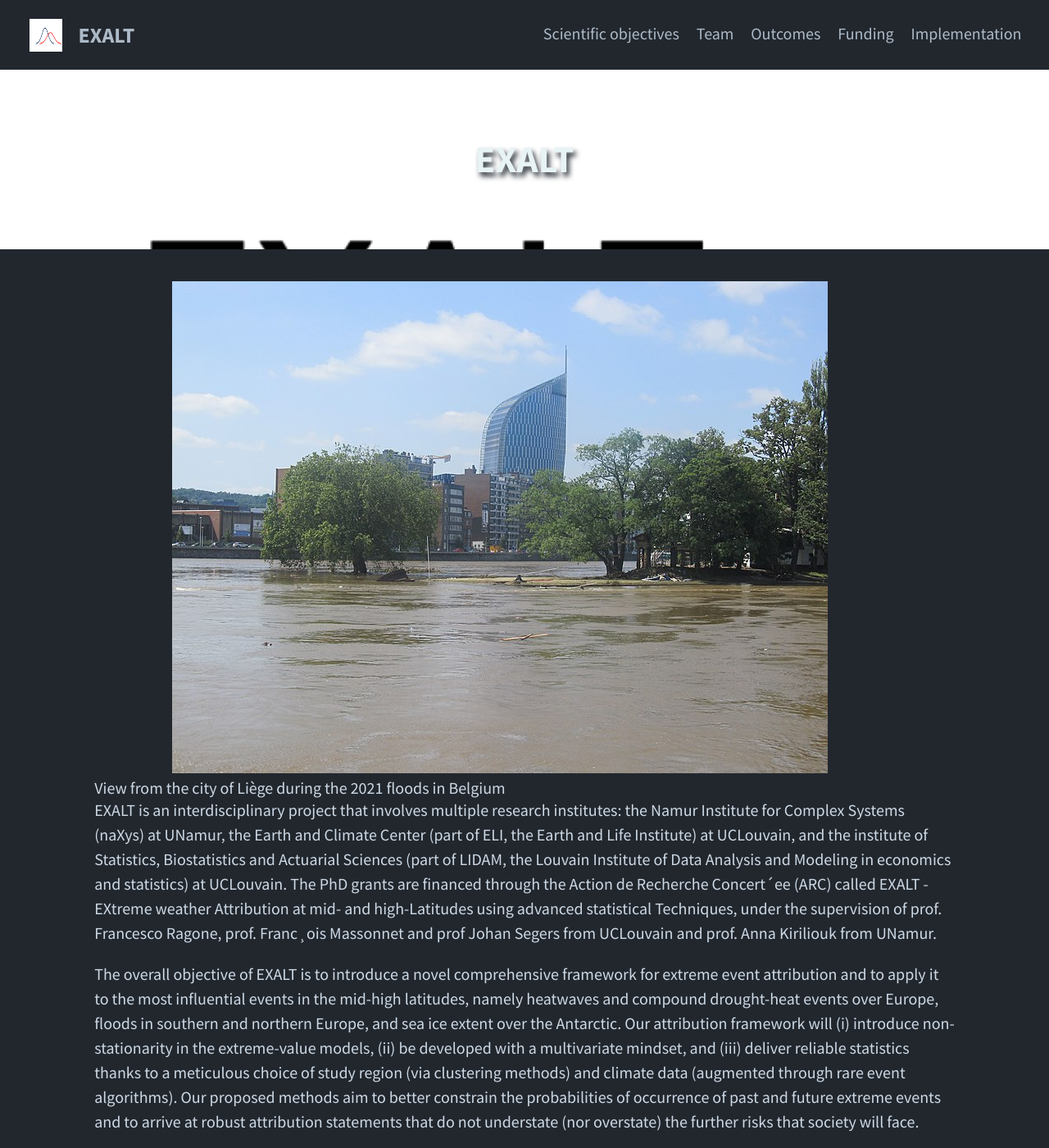
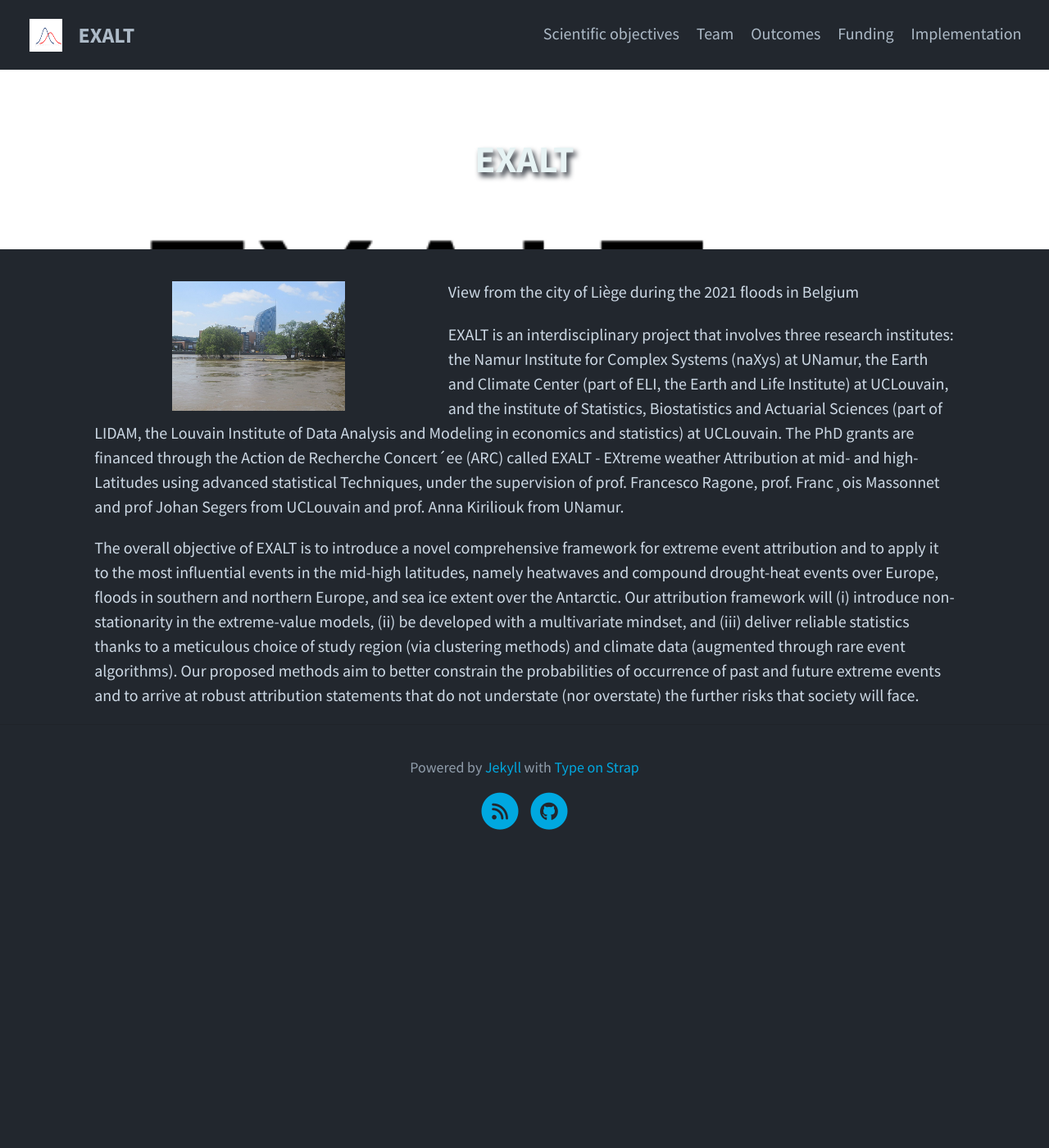
Before and after one commit to frragone/exalt-project.github.io, a Jekyll site: the page built from index.html, in a window 1280 px wide and 1400 px high. Shown: the whole window at 82% size. Built offline with Jekyll 4.4.1, drawn with Linux system fonts in a browser that asks for light colours; a script that is not in the unit is left out; the list of posts is cut into pages by our own code.

Commit message:
Update index.html

```diff
--- a/index.html
+++ b/index.html
@@ -14,12 +14,15 @@ hide: true
 -->
 
   <figure>
-  <img src="assets/img/July_2021_floods_in_Liège.08.jpg" alt="Floods" />
+  <img src="assets/img/July_2021_floods_in_Liège.08.jpg" alt="Floods" align = "left" width = 400 />
   <figcaption>View from the city of Liège during the 2021 floods in Belgium</figcaption>
   </figure>
 
+<br>
+
   <div class="home-text">
-    <p> EXALT is an interdisciplinary project that involves multiple research institutes: the Namur Institute for Complex Systems (naXys) at UNamur, the Earth and Climate Center (part of ELI, the Earth and Life Institute) at UCLouvain, and the institute of Statistics, Biostatistics and Actuarial Sciences (part of LIDAM, the Louvain Institute of Data Analysis and Modeling in economics and statistics) at UCLouvain. The PhD grants are financed through the Action de Recherche Concert´ee (ARC) called EXALT - EXtreme
+    <p> EXALT is an interdisciplinary project that involves three research institutes: the Namur Institute for Complex Systems (naXys) at UNamur, the Earth and Climate Center (part of ELI, the Earth and Life Institute) at UCLouvain, and the institute of Statistics, Biostatistics and Actuarial Sciences (part of LIDAM, the Louvain Institute of Data Analysis and Modeling in economics and statistics) at UCLouvain.
+      The PhD grants are financed through the Action de Recherche Concert´ee (ARC) called EXALT - EXtreme
 weather Attribution at mid- and high-Latitudes using advanced statistical Techniques, under the supervision of prof. Francesco Ragone, prof. Franc¸ois Massonnet and prof Johan Segers from UCLouvain and prof. Anna Kiriliouk from UNamur. </p>
 
     <p>  The overall objective of EXALT is to introduce a novel comprehensive framework for extreme event attribution
```
